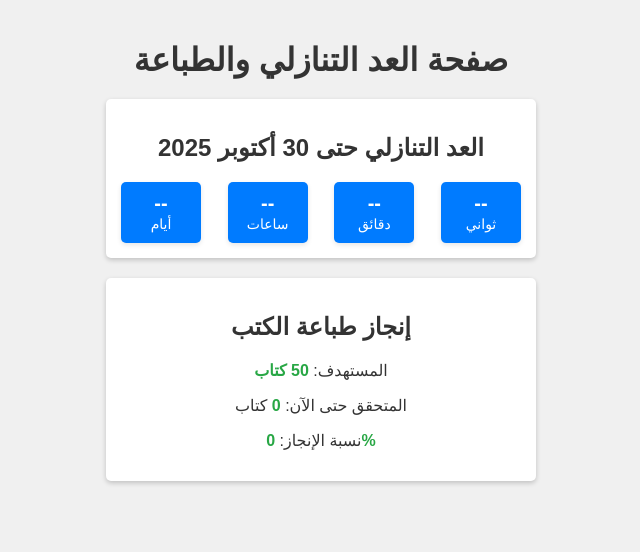
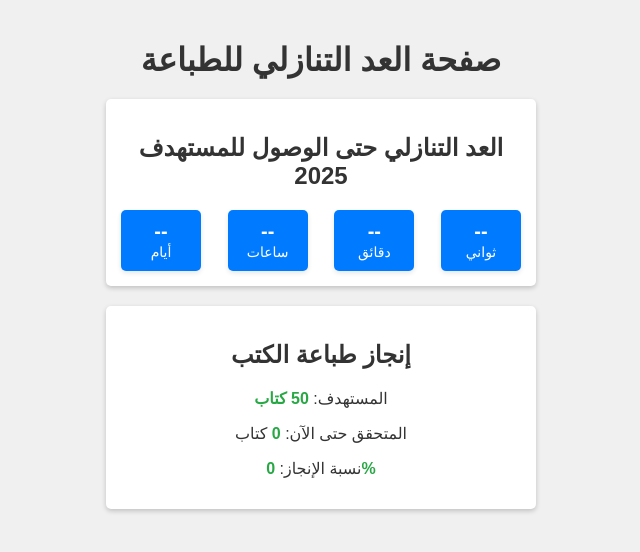
Before and after one commit to abdalna6/count, a plain HTML site: page index.html in a window 1280 px wide. Shown: the whole page, without its empty margins (319-959 px from the left). Drawn offline with Linux system fonts and the light colour scheme.

Commit message:
Update index.html

```diff
--- a/index.html
+++ b/index.html
@@ -7,11 +7,11 @@
   <link rel="stylesheet" href="style.css">
 </head>
 <body>
-  <h1>صفحة العد التنازلي والطباعة</h1>
+  <h1>صفحة العد التنازلي للطباعة</h1>
 
   <!-- قسم العد التنازلي -->
   <div id="countdown-section">
-    <h2>العد التنازلي حتى 30 أكتوبر 2025</h2>
+    <h2>العد التنازلي حتى الوصول للمستهدف 2025</h2>
     <div id="countdown">
       <div class="count-box">
         <p id="days">--</p>
```
